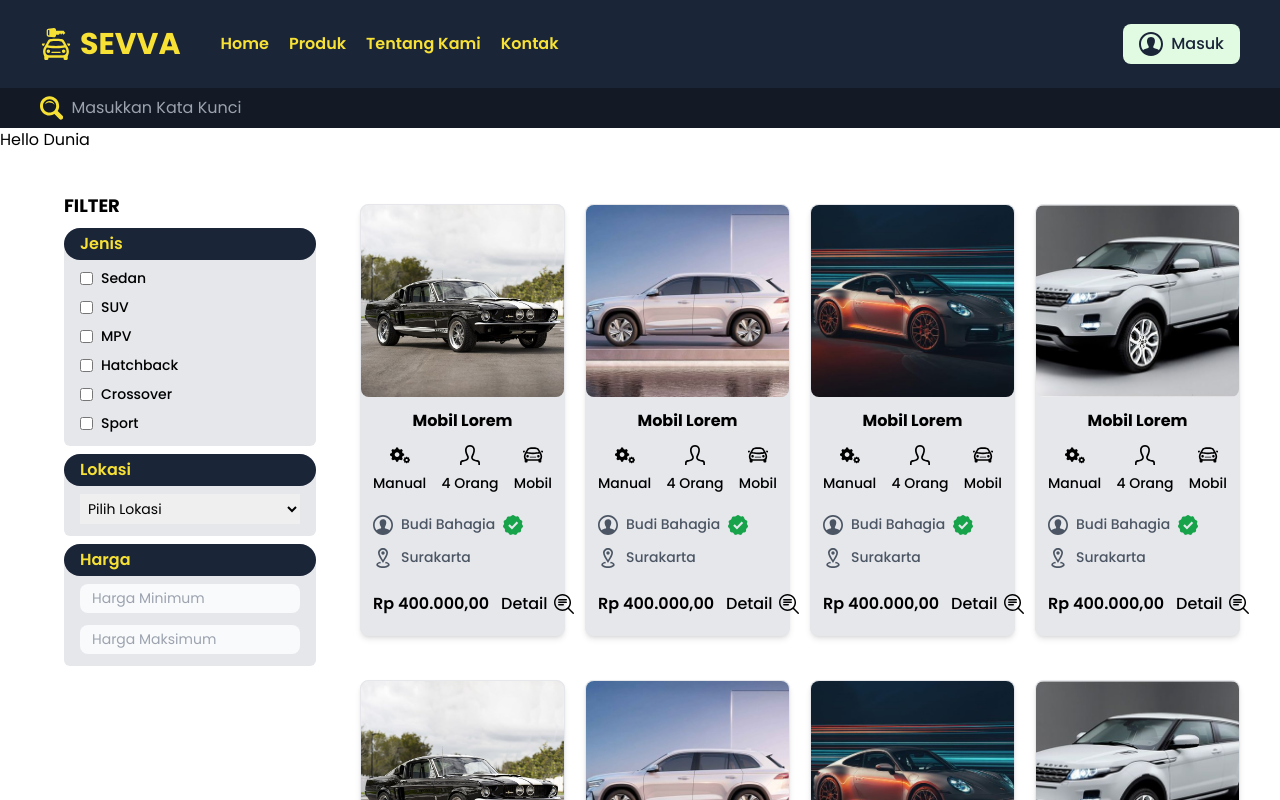
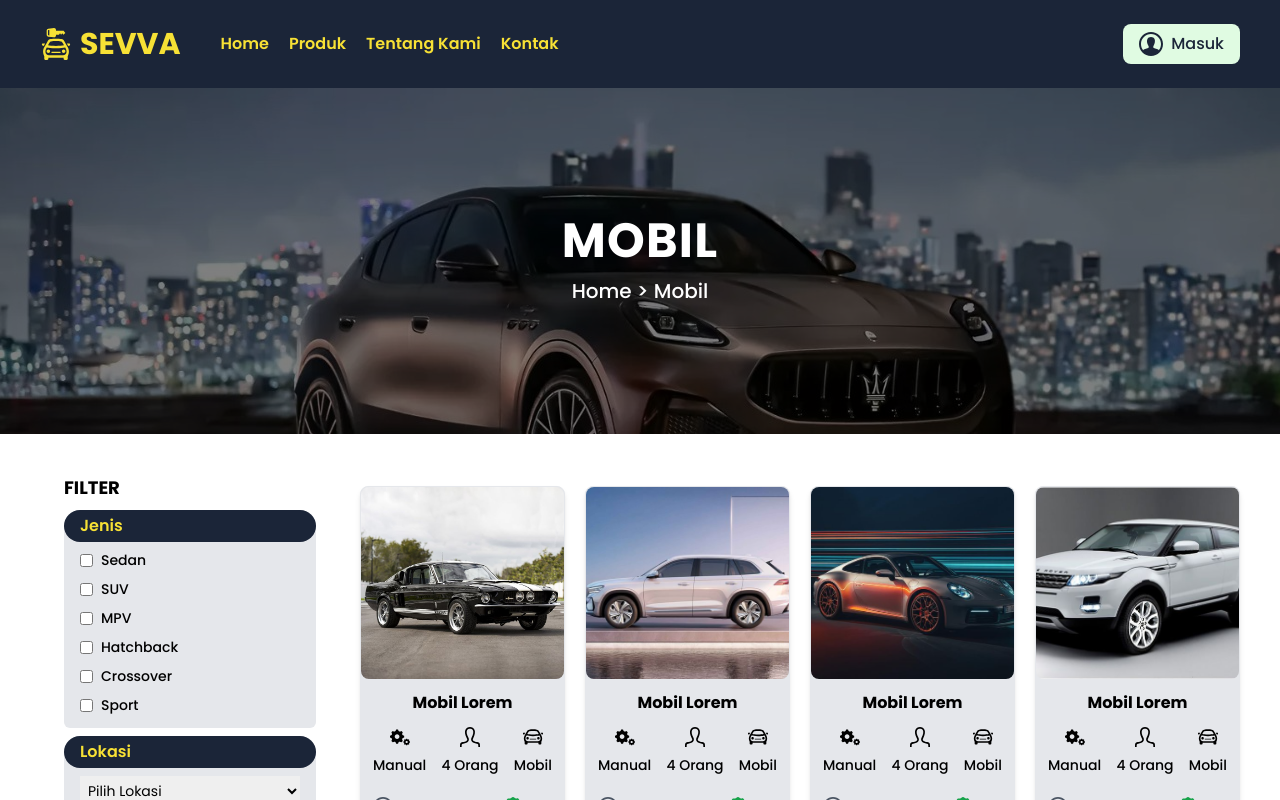
Before and after one commit to CukupBani/sevva, a Next.js app: page /Product in a window 1280 px wide. Shown: the top 800 px of the page. Built offline with nearby package versions, Linux system fonts and the light colour scheme.

Commit message:
fix navbar

```diff
--- a/app/Product/page.tsx
+++ b/app/Product/page.tsx
@@ -8,11 +8,13 @@ import React from 'react'
 const page = () => {
   return (
     <>
-        <Navbar />
-        <SearchNavbar />
+        <Navbar visibility='visible' />
         <section>
-          <div className='bg-[]'>
-            <p>Hello Dunia</p>
+          <div className="bg-[url('/productImage/bg-product.jpg')] bg-no-repeat bg-center min-h-[346px]">
+            <div className='w-full min-h-[346px] bg-black bg-opacity-50 flex flex-col items-center justify-center gap-3'>
+              <h1 className='font-bold text-white text-5xl tracking-wide'>MOBIL</h1>
+              <p className='font-medium text-xl text-white'>Home &gt; Mobil</p>
+            </div>
           </div>
           <div className='p-10 flex gap-5'>
             <FilterBox />
--- a/app/page.tsx
+++ b/app/page.tsx
@@ -9,7 +9,7 @@ import React from 'react'
 const page = () => {
   return (
     <>
-      <Navbar />
+      <Navbar visibility='hidden' />
       <HeroSlider />
       <CarTypeList />
       <ProductPreview />
```
